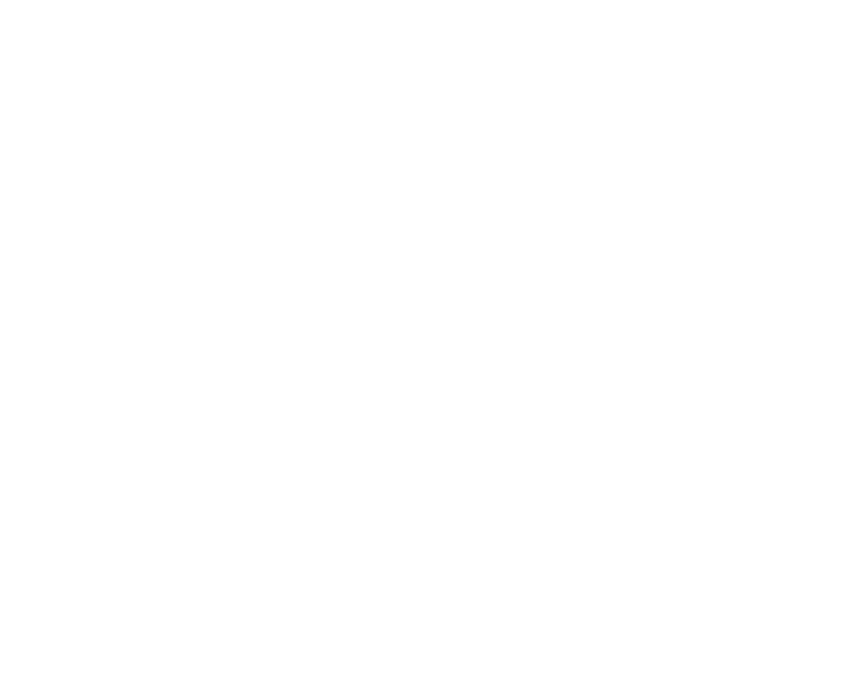
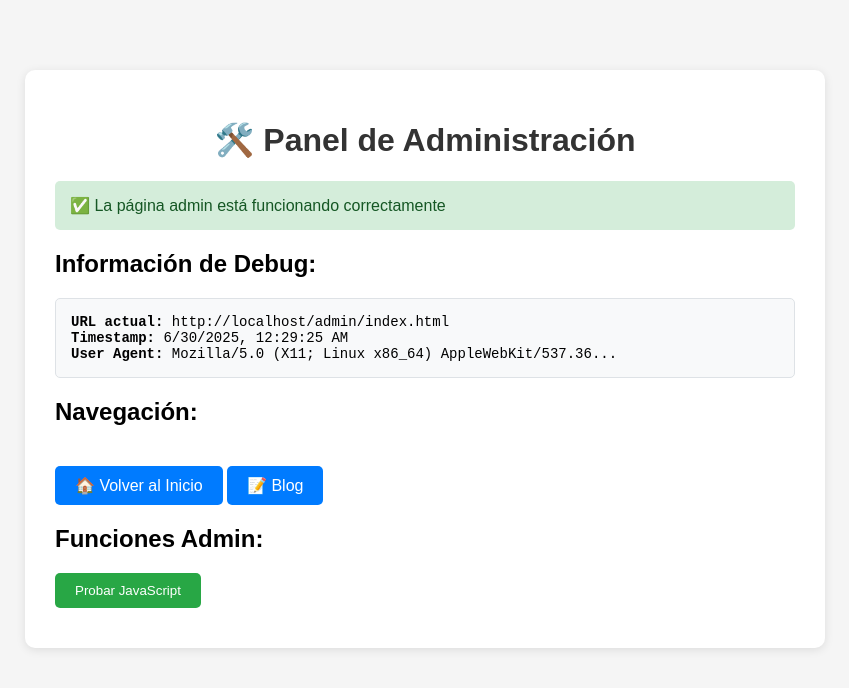
Before and after one commit to ronaldr214/mi-web-personal, a plain HTML site: page admin/index.html in a window 1280 px wide. Shown: the whole page, without its empty margins (215-1064 px from the left). Drawn offline with Linux system fonts and the light colour scheme.

Commit message:
Update index.html

```diff
--- a/admin/index.html
+++ b/admin/index.html
@@ -1,23 +1,101 @@
-<!doctype html>
-<html>
+<!DOCTYPE html>
+<html lang="es">
 <head>
-  <meta charset="utf-8" />
-  <meta name="viewport" content="width=device-width, initial-scale=1.0" />
-  <title>Administrador de Contenido</title>
-  <script src="https://identity.netlify.com/v1/netlify-identity-widget.js"></script>
+    <meta charset="UTF-8">
+    <meta name="viewport" content="width=device-width, initial-scale=1.0">
+    <title>Admin Panel - Test</title>
+    <style>
+        body {
+            font-family: Arial, sans-serif;
+            max-width: 800px;
+            margin: 50px auto;
+            padding: 20px;
+            background-color: #f5f5f5;
+        }
+        .admin-container {
+            background: white;
+            padding: 30px;
+            border-radius: 10px;
+            box-shadow: 0 2px 10px rgba(0,0,0,0.1);
+        }
+        h1 {
+            color: #333;
+            text-align: center;
+        }
+        .status {
+            background: #d4edda;
+            color: #155724;
+            padding: 15px;
+            border-radius: 5px;
+            margin: 20px 0;
+        }
+        .nav-link {
+            display: inline-block;
+            background: #007bff;
+            color: white;
+            padding: 10px 20px;
+            text-decoration: none;
+            border-radius: 5px;
+            margin-top: 20px;
+        }
+        .nav-link:hover {
+            background: #0056b3;
+        }
+        .debug-info {
+            background: #f8f9fa;
+            border: 1px solid #dee2e6;
+            padding: 15px;
+            border-radius: 5px;
+            margin-top: 20px;
+            font-family: monospace;
+            font-size: 14px;
+        }
+    </style>
 </head>
 <body>
-  <script src="https://unpkg.com/decap-cms@^2.10.192/dist/decap-cms.js"></script>
-  <script>
-    if (window.netlifyIdentity) {
-      window.netlifyIdentity.on("init", user => {
-        if (!user) {
-          window.netlifyIdentity.on("login", () => {
-            document.location.href = "/admin/";
-          });
+    <div class="admin-container">
+        <h1>🛠️ Panel de Administración</h1>
+
+        <div class="status">
+            ✅ La página admin está funcionando correctamente
+        </div>
+
+        <h2>Información de Debug:</h2>
+        <div class="debug-info">
+            <strong>URL actual:</strong> <span id="current-url"></span><br>
+            <strong>Timestamp:</strong> <span id="timestamp"></span><br>
+            <strong>User Agent:</strong> <span id="user-agent"></span>
+        </div>
+
+        <h2>Navegación:</h2>
+        <a href="../index.html" class="nav-link">🏠 Volver al Inicio</a>
+        <a href="../blog.html" class="nav-link">📝 Blog</a>
+
+        <h2>Funciones Admin:</h2>
+        <div style="margin-top: 20px;">
+            <button onclick="testFunction()" style="background: #28a745; color: white; padding: 10px 20px; border: none; border-radius: 5px; cursor: pointer;">
+                Probar JavaScript
+            </button>
+            <div id="test-result" style="margin-top: 10px;"></div>
+        </div>
+    </div>
+
+    <script>
+        // Debug info
+        document.getElementById('current-url').textContent = window.location.href;
+        document.getElementById('timestamp').textContent = new Date().toLocaleString();
+        document.getElementById('user-agent').textContent = navigator.userAgent.substring(0, 50) + '...';
+
+        // Test function
+        function testFunction() {
+            const result = document.getElementById('test-result');
+            result.innerHTML = '<div style="background: #d1ecf1; color: #0c5460; padding: 10px; border-radius: 5px; margin-top: 10px;">✅ JavaScript funciona correctamente!</div>';
+            console.log('Admin panel test function executed successfully');
         }
-      });
-    }
-  </script>
+
+        // Log successful load
+        console.log('Admin panel loaded at:', new Date().toISOString());
+        console.log('Current URL:', window.location.href);
+    </script>
 </body>
 </html>
```
